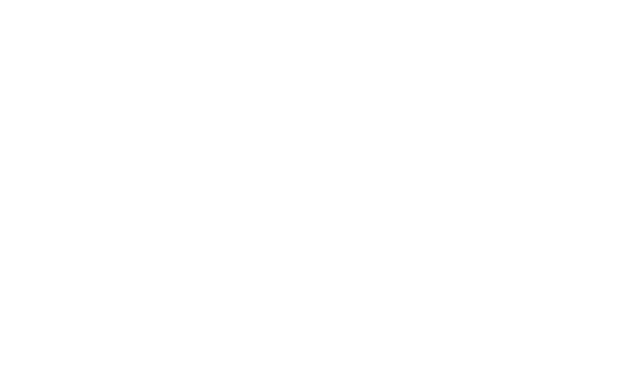
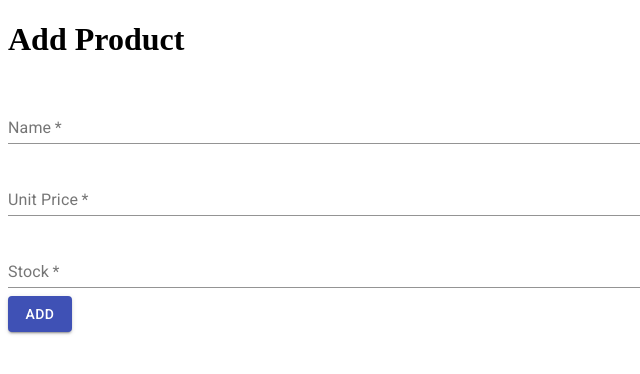
Before and after one commit to malu-caceres/frontend-fractal, a React (Create React App) app: page /add-product in a window 1280 px wide. Shown: the top 374 px of the page, without its empty margins (0-640 px from the left). Built offline with nearby package versions, Linux system fonts and the light colour scheme.

Commit message:
add a product

```diff
--- a/src/App.jsx
+++ b/src/App.jsx
@@ -2,6 +2,7 @@
 import { BrowserRouter as Router, Switch, Route } from "react-router-dom";
 import ProductList from "./components/Product/ProductList";
 import OrdersList from "./components/Orders/OrdersList";
+import ProductForm from "./components/ProductForm";
 
 function App() {
     return (
@@ -14,6 +15,7 @@
                     <Route exact path="/my-orders">
                         <OrdersList />
                     </Route>
+                    <Route path="/add-product" component={ProductForm} />
                     {/* Other routes can be defined here */}
                 </Switch>
             </div>
--- a/src/components/ProductForm.jsx
+++ b/src/components/ProductForm.jsx
@@ -1,48 +1,70 @@
 import React, { useState } from 'react';
-import { TextField, Button } from '@material-ui/core';
+import { useHistory } from 'react-router-dom';
+import { Box, Button, TextField } from '@material-ui/core';
 import { createProduct } from '../api/products';
 
-const ProductForm = ({ onProductCreated }) => {
+const ProductForm = () => {
+    const history = useHistory();
     const [name, setName] = useState('');
-    const [unitPrice, setUnitPrice] = useState(0);
-    const [stock, setStock] = useState(0);
+    const [unitPrice, setUnitPrice] = useState('');
+    const [stock, setStock] = useState('');
 
-    const handleSubmit = async (e) => {
-        e.preventDefault();
-        const newProduct = { name, unitPrice, stock };
-        const createdProduct = await createProduct(newProduct);
-        onProductCreated(createdProduct);
-        setName('');
-        setUnitPrice(0);
-        setStock(0);
+    const handleNameChange = (event) => {
+        setName(event.target.value);
+    };
+
+    const handleUnitPriceChange = (event) => {
+        setUnitPrice(event.target.value);
+    };
+
+    const handleStockChange = (event) => {
+        setStock(event.target.value);
+    };
+
+    const handleSubmit = async (event) => {
+        event.preventDefault();
+        const newProduct = { name, unitPrice: Number(unitPrice), stock: Number(stock) };
+        await createProduct(newProduct);
+        history.push('/products');
     };
 
     return (
+        <div>
+            <Box mt={2}>
+                <h1>Add Product</h1>
                 <form onSubmit={handleSubmit}>
                     <TextField
                         label="Name"
+                        fullWidth
                         value={name}
-                onChange={(e) => setName(e.target.value)}
+                        onChange={handleNameChange}
+                        margin="normal"
                         required
                     />
                     <TextField
                         label="Unit Price"
+                        fullWidth
+                        value={unitPrice}
+                        onChange={handleUnitPriceChange}
+                        margin="normal"
                         type="number"
-                value={unitPrice}
-                onChange={(e) => setUnitPrice(parseFloat(e.target.value))}
                         required
                     />
                     <TextField
                         label="Stock"
+                        fullWidth
+                        value={stock}
+                        onChange={handleStockChange}
+                        margin="normal"
                         type="number"
-                value={stock}
-                onChange={(e) => setStock(parseFloat(e.target.value))}
                         required
                     />
                     <Button type="submit" variant="contained" color="primary">
-                Create
+                        Add
                     </Button>
                 </form>
+            </Box>
+        </div>
     );
 };
 
```
Lines whose indentation alone changed are shown as unchanged.
